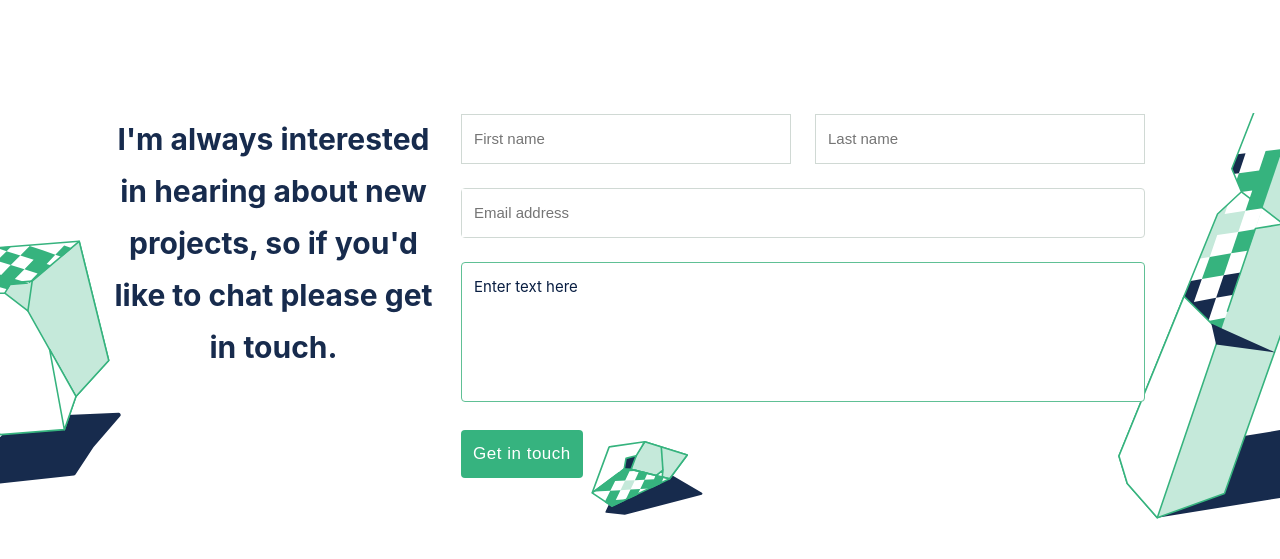
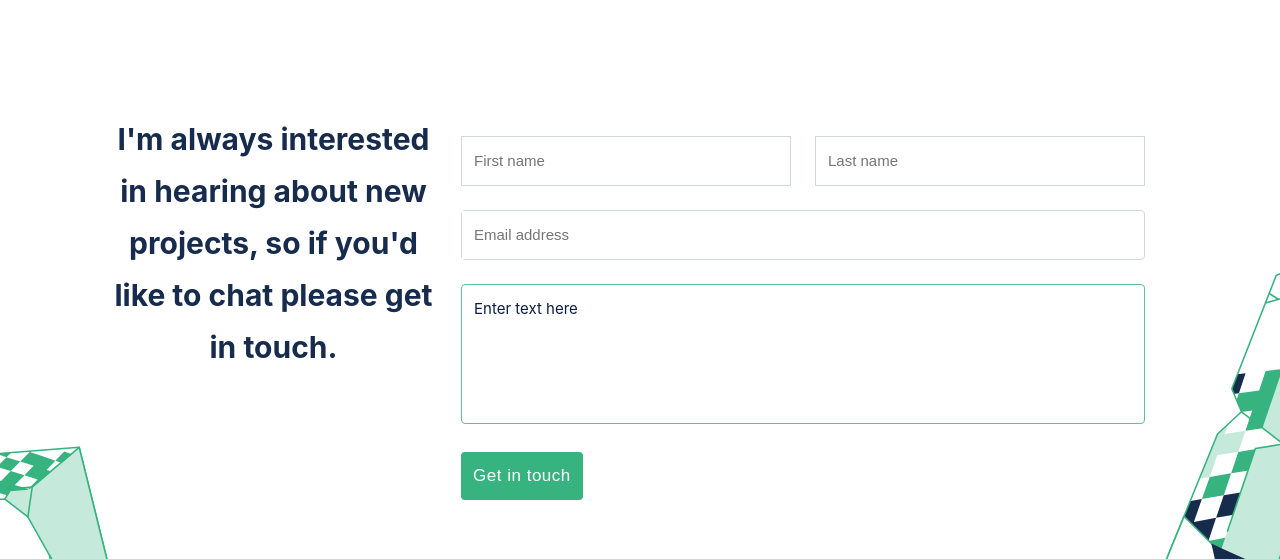
Before and after one commit to blueberry1312/portfolio-microverse-1, a plain HTML site: page index.html in a window 1280 px wide. Shown: the part 3230-3789 px from the top of the page. Drawn offline with Linux system fonts and the light colour scheme.

Commit message:
Fix background images

```diff
--- a/assets/css/style.css
+++ b/assets/css/style.css
@@ -374,7 +374,6 @@ header {
 
 .form .submit-button {
   margin-top: 24px;
-  margin-bottom: 44px;
 }
 
 @media only screen and (min-width: 768px) {
@@ -518,13 +517,12 @@ header {
   }
 
   .form {
-    background-image: url("../../assets/img/img-footer-1.svg"), url("../../assets/img/img-footer-2.svg"), url("../../assets/img/img-footer-3.svg");
-    background-position: bottom left, bottom center, bottom right;
-    background-repeat: no-repeat, no-repeat, no-repeat;
+    background: url("../../assets/img/img-footer-1.svg") no-repeat 0% 95%, url("../../assets/img/img-footer-2.svg") no-repeat 20% 85%, url("../../assets/img/img-footer-3.svg") no-repeat 100% 100%;
     display: flex;
     flex-direction: row;
     flex-wrap: nowrap;
     margin: 0;
+    padding-bottom: 220px;
   }
 
   .form .form-text {
```
